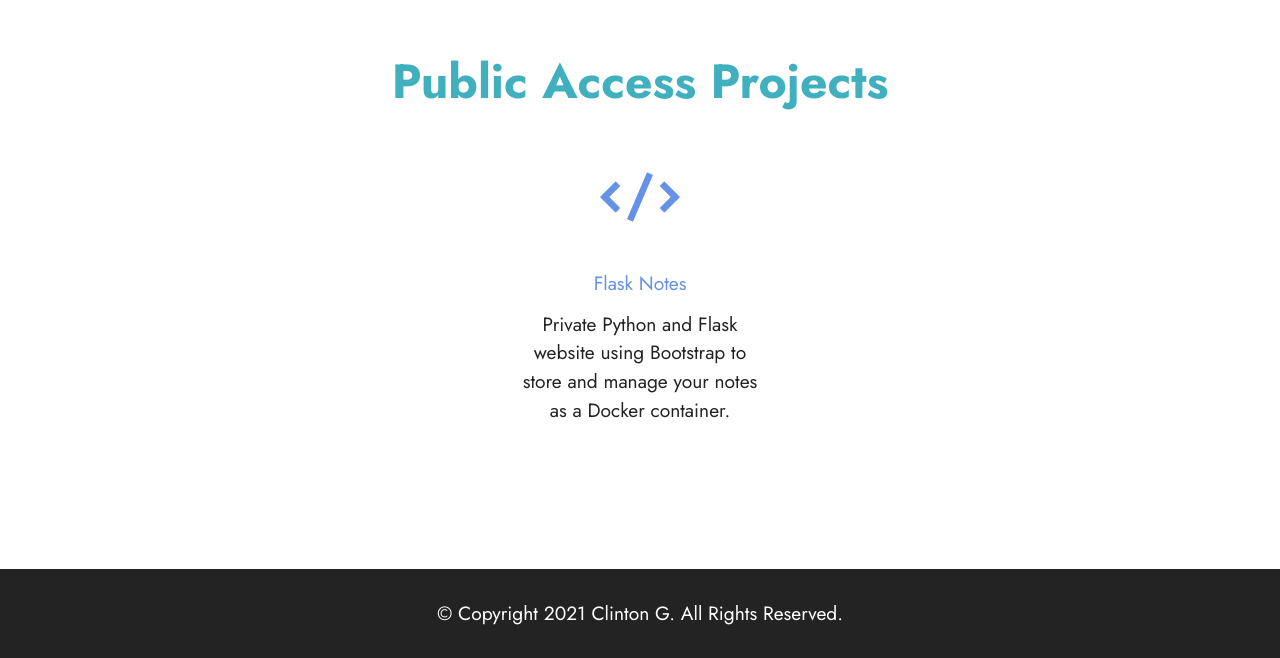
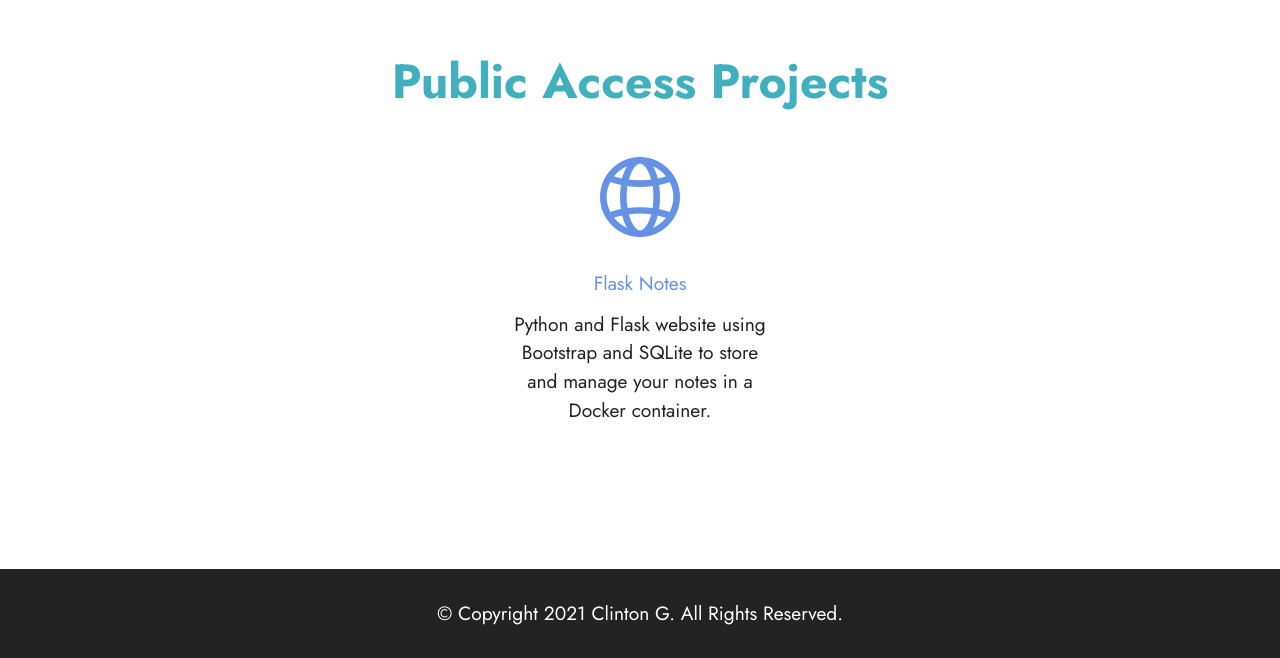
Before and after one commit to clohg/clohg.github.io, a plain HTML site: page index.html in a window 1280 px wide. Shown: the part 744-1402 px from the top of the page. Drawn offline with Linux system fonts and the light colour scheme; files whose address does not match are found by name.

Commit message:
Updated homepage

```diff
--- a/index.html
+++ b/index.html
@@ -65,10 +65,10 @@
                 <div class="card-wrapper">
                     <div class="card-box align-center">
                         <div class="iconfont-wrapper">
-                            <span class="mbr-iconfont mobi-mbri-code mobi-mbri"></span>
+                            <span class="mbr-iconfont mobi-mbri-globe-2 mobi-mbri"></span>
                         </div>
                         <h5 class="card-title mbr-fonts-style display-7"><strong><a href="/flask-notes/" class="text-primary">Flask Notes</a></strong></h5>
-                        <p class="card-text mbr-fonts-style display-7">Private Python and Flask website using Bootstrap to store and manage your notes as a Docker container.</p>
+                        <p class="card-text mbr-fonts-style display-7">Python and Flask website using Bootstrap and SQLite to store and manage your notes in a Docker container.</p>
                     </div>
                 </div>
             </div>
```
Also changed, not shown: 1 other file.
